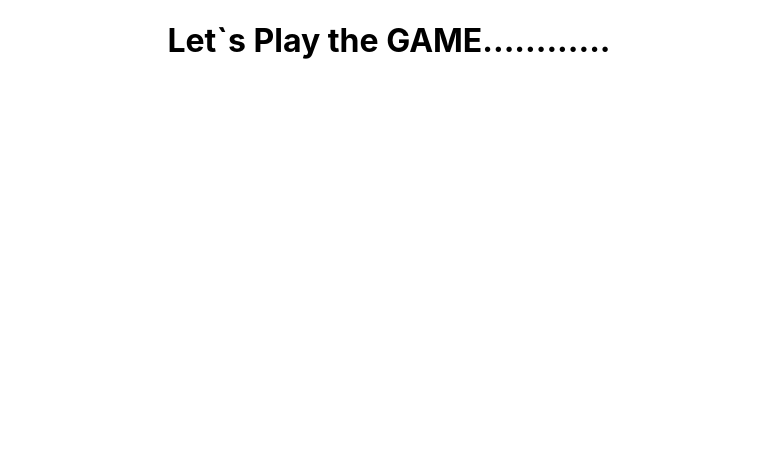
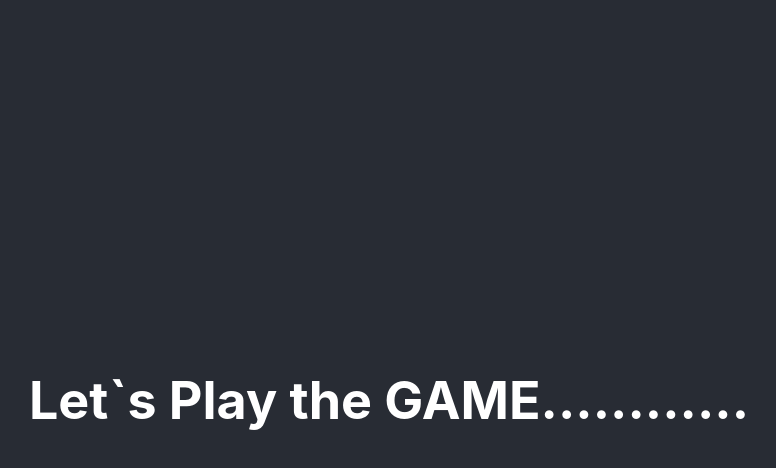
Before and after one commit to usoodulharb/Bootcamp_test, a React (Create React App) app: page / in a window 1280 px wide. Shown: the top 468 px of the page, without its empty margins (251-1027 px from the left). Built offline with nearby package versions, Linux system fonts and the light colour scheme.

Commit message:
Edit in App.js

```diff
--- a/src/App.js
+++ b/src/App.js
@@ -4,7 +4,9 @@ import './App.css';
 function App() {
   return (
     <div className="App">
-      <h1>Let`s Play the GAME............</h1>
+      <header className='App-header'>
+        <h1>Let`s Play the GAME............</h1>
+      </header>
     </div>
   );
 }
```
